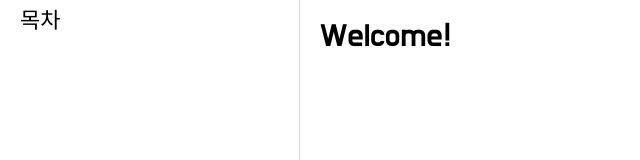
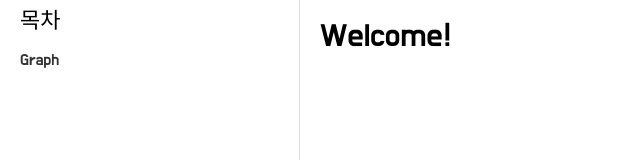
Before and after one commit to d0hyeon/algorithms-study, a React (Create React App) app: page / in a window 1280 px wide. Shown: the top 160 px of the page, without its empty margins (0-640 px from the left). Built offline with nearby package versions, Linux system fonts and the light colour scheme.

Commit message:
feat: 링크추가

```diff
--- a/src/components/layout/Navigate.tsx
+++ b/src/components/layout/Navigate.tsx
@@ -9,7 +9,7 @@ type Menu = {
 }
 
 export const CATEGORIES: Menu[] = [
-
+  {title: 'Graph', url: '/graph', path: '/graph'}
 ]
 
 const Navigate: React.FC = () => {
```
